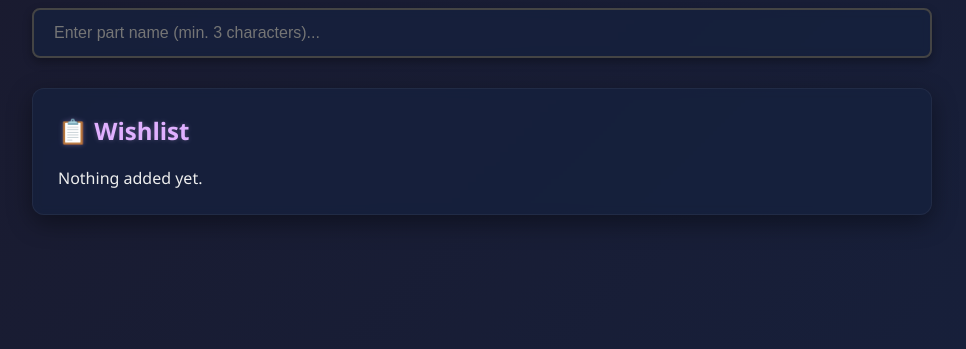
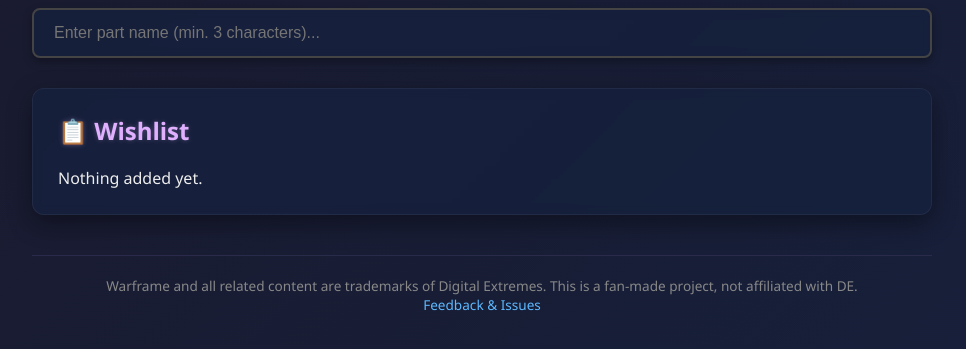
Before and after one commit to lain-Iwakura-www/warframe-relics-finder, a website: page public/index.html in a window 1280 px wide. Shown: the part 85-434 px from the top of the page, without its empty margins (158-1124 px from the left). Drawn offline with Linux system fonts and the light colour scheme.

Commit message:
Add files via upload

```diff
--- a/public/index.html
+++ b/public/index.html
@@ -22,6 +22,10 @@
             <h2>📋 Wishlist</h2>
             <ul id="wishlist-items"></ul>
         </div>
+        <footer>
+            <p>Warframe and all related content are trademarks of Digital Extremes. This is a fan-made project, not affiliated with DE.</p>
+            <p><a href="https://github.com/lain-Iwakura-www/warframe-relics-helper/issues" target="_blank" rel="noopener">Feedback & Issues</a></p>
+        </footer>
     </div>
     <script src="script.js"></script>
 </body>
--- a/public/script.js
+++ b/public/script.js
@@ -444,11 +444,13 @@ function renderRelicDetails(data) {
     });
     html += `</tbody></table>`;
     // Ссылка на общий список реликвий
+    const searchQuery = encodeURIComponent(relicName);
     html += `<p class="drop-locations">
-        <a href="https://warframe.fandom.com/wiki/Void_Relic#Vaulted_Relics" target="_blank" rel="noopener">
-            Drop locations on Warframe Wiki ↗
+    <a href="https://warframe.fandom.com/wiki/Special:Search?query=${searchQuery}" target="_blank" rel="noopener">
+        Search on Warframe Wiki ↗
         </a>
     </p>`;
+
     resultsDiv.innerHTML = html;
 
     document.querySelectorAll('.wishlist-btn').forEach(btn => {
--- a/public/style.css
+++ b/public/style.css
@@ -473,3 +473,18 @@ tr:hover td {
 .wishlist-set[open] summary::before {
     transform: rotate(90deg);
 }
+footer {
+    margin-top: 40px;
+    padding: 20px;
+    text-align: center;
+    color: #888;
+    font-size: 0.85em;
+    border-top: 1px solid #2a2a4a;
+}
+footer a {
+    color: #5cb8ff;
+    text-decoration: none;
+}
+footer a:hover {
+    text-decoration: underline;
+}
```
